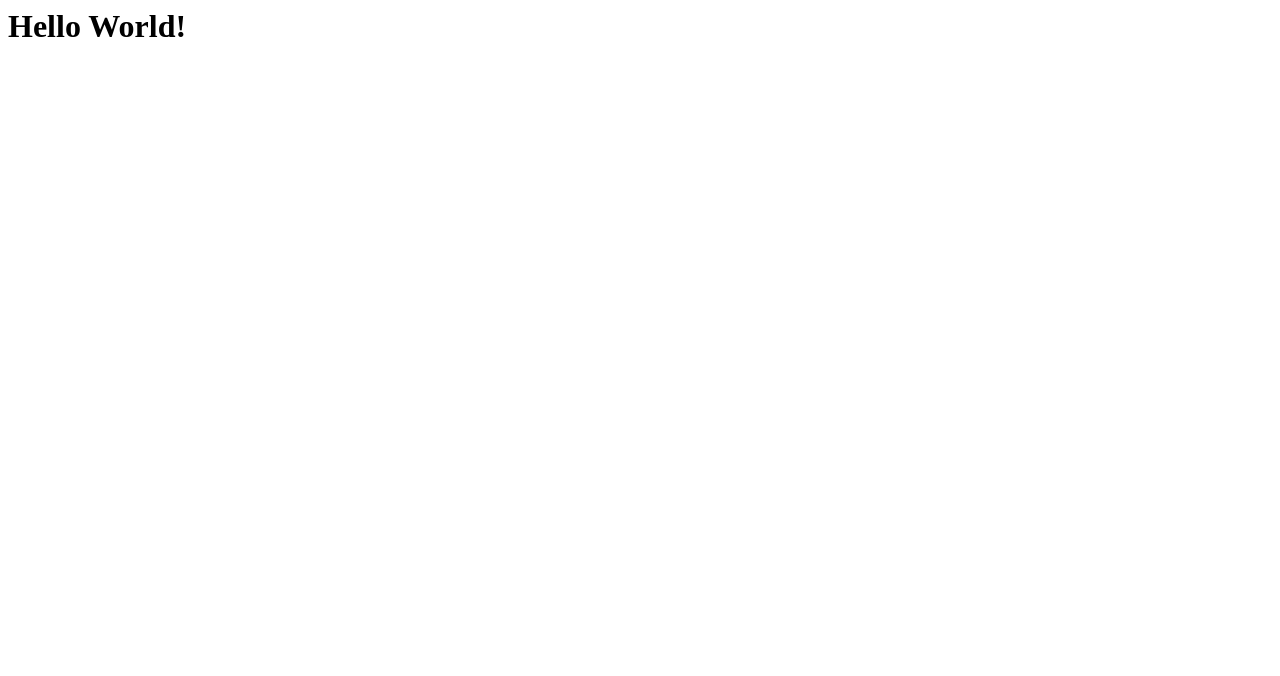
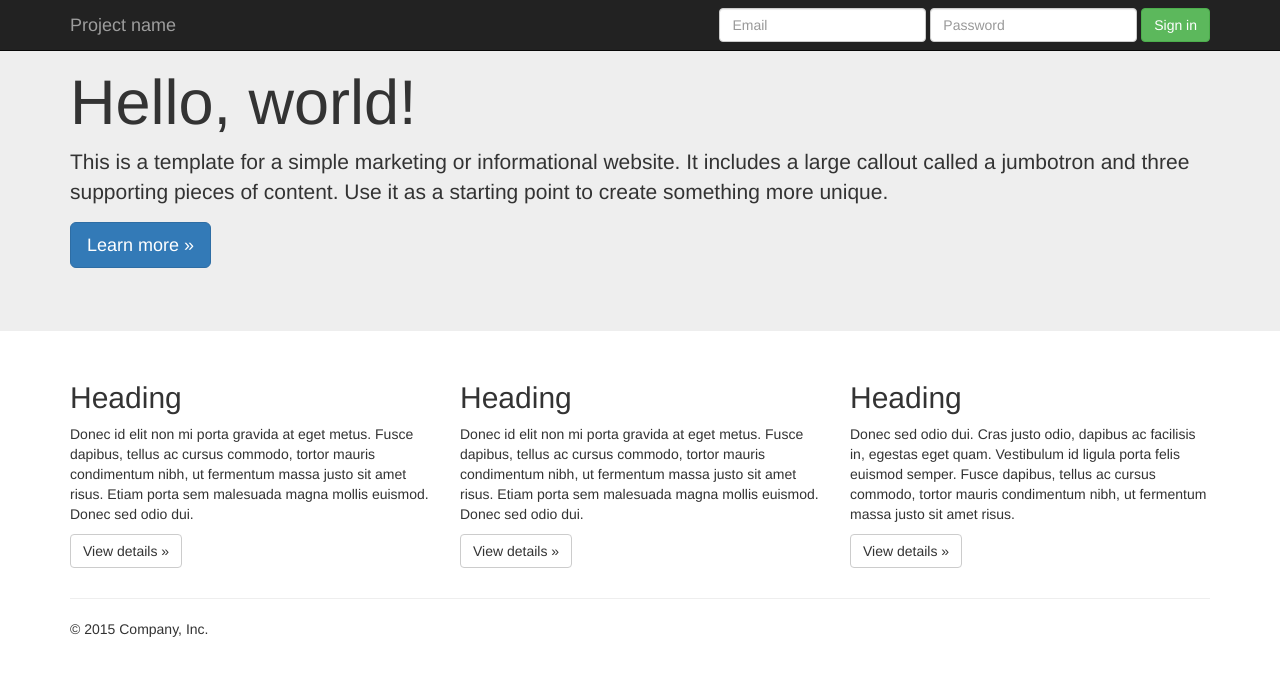
Before and after one commit to Denarachel/denarachel.github.io, a plain HTML site: page hofstra/design/index.htm in a window 1280 px wide. Drawn offline with nearby package versions, Linux system fonts and the light colour scheme.

Commit message:
Update index.htm

```diff
--- a/hofstra/design/index.htm
+++ b/hofstra/design/index.htm
@@ -2,8 +2,114 @@
 <head> </head>
 <body>
 
-<h1> Hello World! </h1
-This is my GitHub page
+
+<!DOCTYPE html>
+<html lang="en">
+  <head>
+    <meta charset="utf-8">
+    <meta http-equiv="X-UA-Compatible" content="IE=edge">
+    <meta name="viewport" content="width=device-width, initial-scale=1">
+    <!-- The above 3 meta tags *must* come first in the head; any other head content must come *after* these tags -->
+    <meta name="description" content="">
+    <meta name="author" content="">
+    <link rel="icon" href="../../favicon.ico">
+
+    <title>Jumbotron Template for Bootstrap</title>
+
+    <!-- Bootstrap core CSS -->
+    <link href="../../dist/css/bootstrap.min.css" rel="stylesheet">
+
+    <!-- IE10 viewport hack for Surface/desktop Windows 8 bug -->
+    <link href="../../assets/css/ie10-viewport-bug-workaround.css" rel="stylesheet">
+
+    <!-- Custom styles for this template -->
+    <link href="jumbotron.css" rel="stylesheet">
+
+    <!-- Just for debugging purposes. Don't actually copy these 2 lines! -->
+    <!--[if lt IE 9]><script src="../../assets/js/ie8-responsive-file-warning.js"></script><![endif]-->
+    <script src="../../assets/js/ie-emulation-modes-warning.js"></script>
+
+    <!-- HTML5 shim and Respond.js for IE8 support of HTML5 elements and media queries -->
+    <!--[if lt IE 9]>
+      <script src="https://oss.maxcdn.com/html5shiv/3.7.2/html5shiv.min.js"></script>
+      <script src="https://oss.maxcdn.com/respond/1.4.2/respond.min.js"></script>
+    <![endif]-->
+  </head>
+
+  <body>
+
+    <nav class="navbar navbar-inverse navbar-fixed-top">
+      <div class="container">
+        <div class="navbar-header">
+          <button type="button" class="navbar-toggle collapsed" data-toggle="collapse" data-target="#navbar" aria-expanded="false" aria-controls="navbar">
+            <span class="sr-only">Toggle navigation</span>
+            <span class="icon-bar"></span>
+            <span class="icon-bar"></span>
+            <span class="icon-bar"></span>
+          </button>
+          <a class="navbar-brand" href="#">Project name</a>
+        </div>
+        <div id="navbar" class="navbar-collapse collapse">
+          <form class="navbar-form navbar-right">
+            <div class="form-group">
+              <input type="text" placeholder="Email" class="form-control">
+            </div>
+            <div class="form-group">
+              <input type="password" placeholder="Password" class="form-control">
+            </div>
+            <button type="submit" class="btn btn-success">Sign in</button>
+          </form>
+        </div><!--/.navbar-collapse -->
+      </div>
+    </nav>
+
+    <!-- Main jumbotron for a primary marketing message or call to action -->
+    <div class="jumbotron">
+      <div class="container">
+        <h1>Hello, world!</h1>
+        <p>This is a template for a simple marketing or informational website. It includes a large callout called a jumbotron and three supporting pieces of content. Use it as a starting point to create something more unique.</p>
+        <p><a class="btn btn-primary btn-lg" href="#" role="button">Learn more &raquo;</a></p>
+      </div>
+    </div>
+
+    <div class="container">
+      <!-- Example row of columns -->
+      <div class="row">
+        <div class="col-md-4">
+          <h2>Heading</h2>
+          <p>Donec id elit non mi porta gravida at eget metus. Fusce dapibus, tellus ac cursus commodo, tortor mauris condimentum nibh, ut fermentum massa justo sit amet risus. Etiam porta sem malesuada magna mollis euismod. Donec sed odio dui. </p>
+          <p><a class="btn btn-default" href="#" role="button">View details &raquo;</a></p>
+        </div>
+        <div class="col-md-4">
+          <h2>Heading</h2>
+          <p>Donec id elit non mi porta gravida at eget metus. Fusce dapibus, tellus ac cursus commodo, tortor mauris condimentum nibh, ut fermentum massa justo sit amet risus. Etiam porta sem malesuada magna mollis euismod. Donec sed odio dui. </p>
+          <p><a class="btn btn-default" href="#" role="button">View details &raquo;</a></p>
+       </div>
+        <div class="col-md-4">
+          <h2>Heading</h2>
+          <p>Donec sed odio dui. Cras justo odio, dapibus ac facilisis in, egestas eget quam. Vestibulum id ligula porta felis euismod semper. Fusce dapibus, tellus ac cursus commodo, tortor mauris condimentum nibh, ut fermentum massa justo sit amet risus.</p>
+          <p><a class="btn btn-default" href="#" role="button">View details &raquo;</a></p>
+        </div>
+      </div>
+
+      <hr>
+
+      <footer>
+        <p>&copy; 2015 Company, Inc.</p>
+      </footer>
+    </div> <!-- /container -->
+
+
+    <!-- Bootstrap core JavaScript
+    ================================================== -->
+    <!-- Placed at the end of the document so the pages load faster -->
+    <script src="https://ajax.googleapis.com/ajax/libs/jquery/1.11.3/jquery.min.js"></script>
+    <script>window.jQuery || document.write('<script src="../../assets/js/vendor/jquery.min.js"><\/script>')</script>
+    <script src="../../dist/js/bootstrap.min.js"></script>
+    <!-- IE10 viewport hack for Surface/desktop Windows 8 bug -->
+    <script src="../../assets/js/ie10-viewport-bug-workaround.js"></script>
+  </body>
+</html>
 
 </body>
 
```
